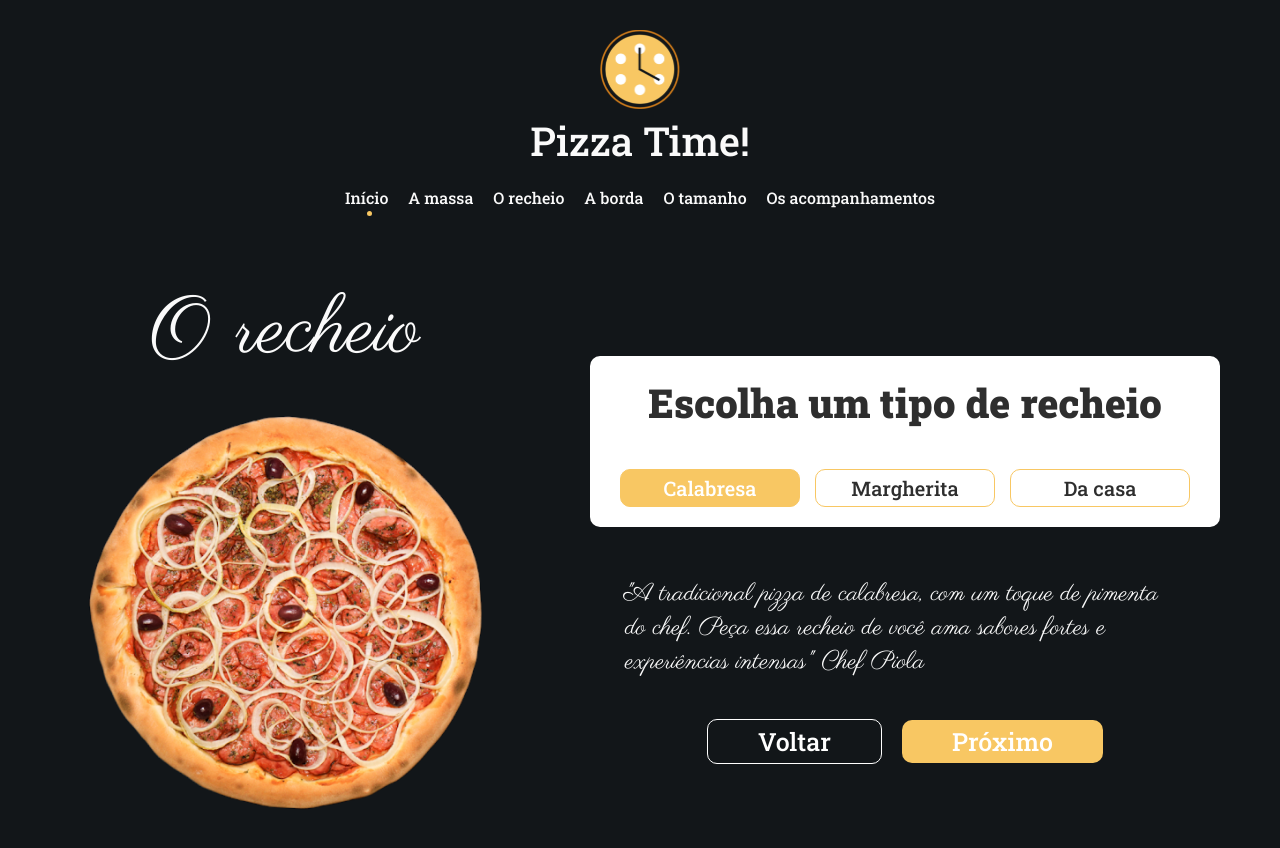
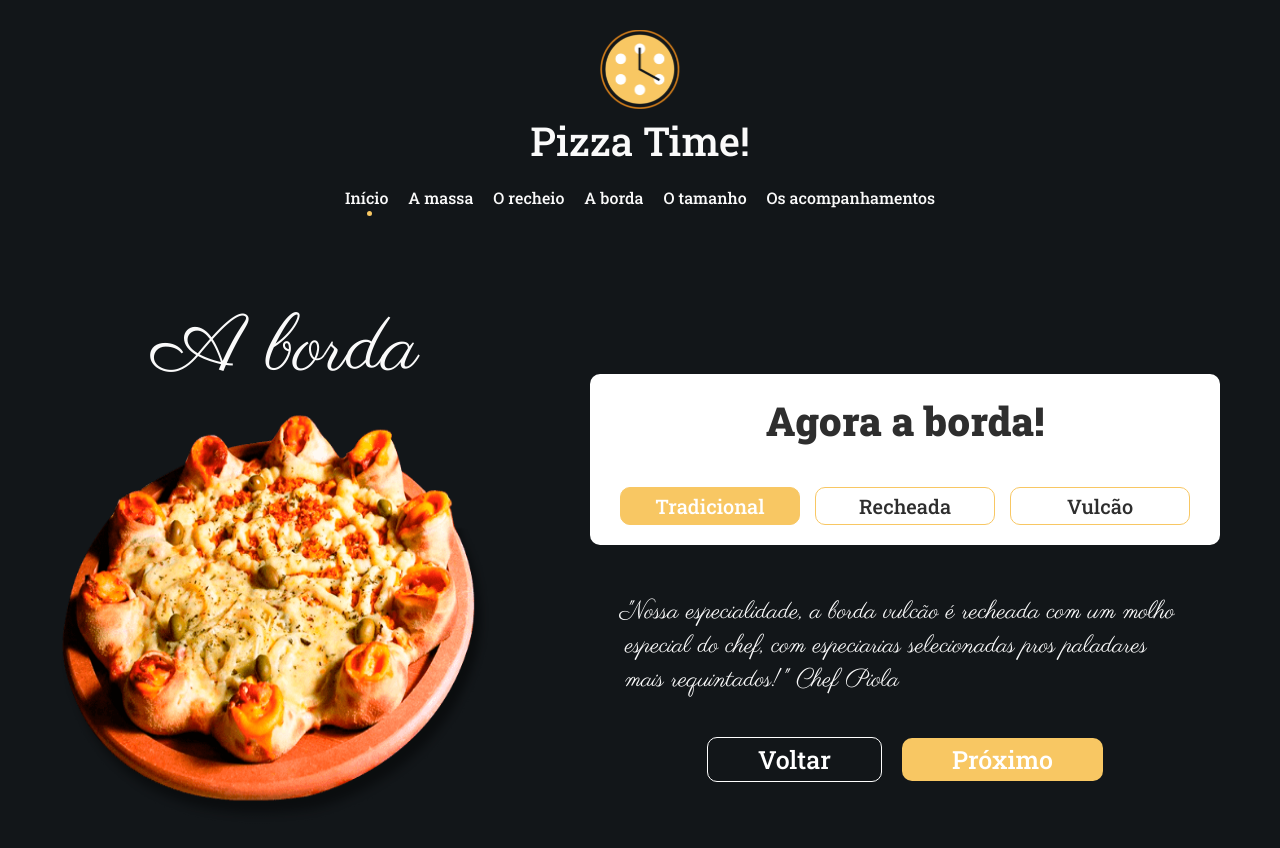
Before and after one commit to LuccasPiola/desafio-stoom, a React (Create React App) app in the folder frontend/: page / in a window 1280 px wide. Shown: the top 848 px of the page. Built offline with nearby package versions, Linux system fonts and the light colour scheme.

Commit message:
feature: Border Step done

```diff
--- a/frontend/src/App.tsx
+++ b/frontend/src/App.tsx
@@ -1,6 +1,7 @@
 import React from 'react'
 import Navbar from './components/Navbar'
 import Home from './pages/Home'
+import BorderStep from './pages/Steps/Border'
 import DoughStep from './pages/Steps/Dough'
 import FillingStep from './pages/Steps/Filling'
 import GlobalStyle from './styles/global'
@@ -10,7 +11,7 @@ export default function App(): JSX.Element {
     <>
       <GlobalStyle />
       <Navbar />
-      <FillingStep />
+      <BorderStep />
     </>
   )
 }
--- /dev/null
+++ b/frontend/src/pages/Steps/Border/index.tsx
@@ -0,0 +1,57 @@
+import React from 'react'
+
+import margherita from '../../../assets/margherita.png'
+import vulcan from '../../../assets/borda-vulcao.png'
+import filled from '../../../assets/borda-recheada.png'
+
+import * as S from '../styles'
+
+export default function BorderStep(): JSX.Element {
+  return (
+    <S.Wrapper>
+      <aside>
+        <h1>A borda</h1>
+        <img src={vulcan} alt="recheio" width={450} height={450} />
+      </aside>
+
+      <div>
+        <main>
+          <h1>Agora a borda!</h1>
+
+          <div>
+            <S.Option onClick={() => 1} isSelected>
+              Tradicional
+            </S.Option>
+            <S.Option onClick={() => 1}>Recheada</S.Option>
+            <S.Option onClick={() => 1}>Vulcão</S.Option>
+          </div>
+        </main>
+
+        <article>
+          {/* <h2>
+            &quot;Pizza tradicional é com borda tradicional! Macia, quentinha e
+            feita com muito amor, nossa borda tradicional é muito mais do que
+            normal!&quot; Chef Piola
+          </h2>
+
+          <h2>
+            &quot;Recheadíssima com o catupiry de mais pura qualidade, a nossa
+            borda é tão recheada que parece até uma segunda pizza! Vamos
+            comer?&quot; Chef Piola
+          </h2> */}
+
+          <h2>
+            &quot;Nossa especialidade, a borda vulcão é recheada com um molho
+            especial do chef, com especiarias selecionadas pros paladares mais
+            requintados!&quot; Chef Piola
+          </h2>
+        </article>
+
+        <footer>
+          <S.Back onClick={() => 1}>Voltar</S.Back>
+          <S.Next onClick={() => 1}>Próximo</S.Next>
+        </footer>
+      </div>
+    </S.Wrapper>
+  )
+}
--- a/frontend/src/pages/Steps/Dough/index.tsx
+++ b/frontend/src/pages/Steps/Dough/index.tsx
@@ -9,7 +9,7 @@ export default function DoughStep(): JSX.Element {
     <S.Wrapper>
       <aside>
         <h1>A massa</h1>
-        <img src={dough} alt="massa" width={450} />
+        <img src={dough} alt="massa" width={450} height={450} />
       </aside>
 
       <div>
--- a/frontend/src/pages/Steps/Filling/index.tsx
+++ b/frontend/src/pages/Steps/Filling/index.tsx
@@ -11,7 +11,7 @@ export default function FillingStep(): JSX.Element {
     <S.Wrapper>
       <aside>
         <h1>O recheio</h1>
-        <img src={calabresa} alt="recheio" width={450} />
+        <img src={calabresa} alt="recheio" width={450} height={450} />
       </aside>
 
       <div>
--- a/frontend/src/pages/Steps/styles.ts
+++ b/frontend/src/pages/Steps/styles.ts
@@ -8,6 +8,7 @@ export const Wrapper = styled.div`
   justify-content: center;
   align-items: center;
   margin-top: 40px;
+  height: 600px;
 
   aside h1 {
     font-family: 'Parisienne', cursive;
```
Also changed, not shown: frontend/src/assets/borda-vulcao.png (added), 1 other file (tests, documents, lock files or other folders).
